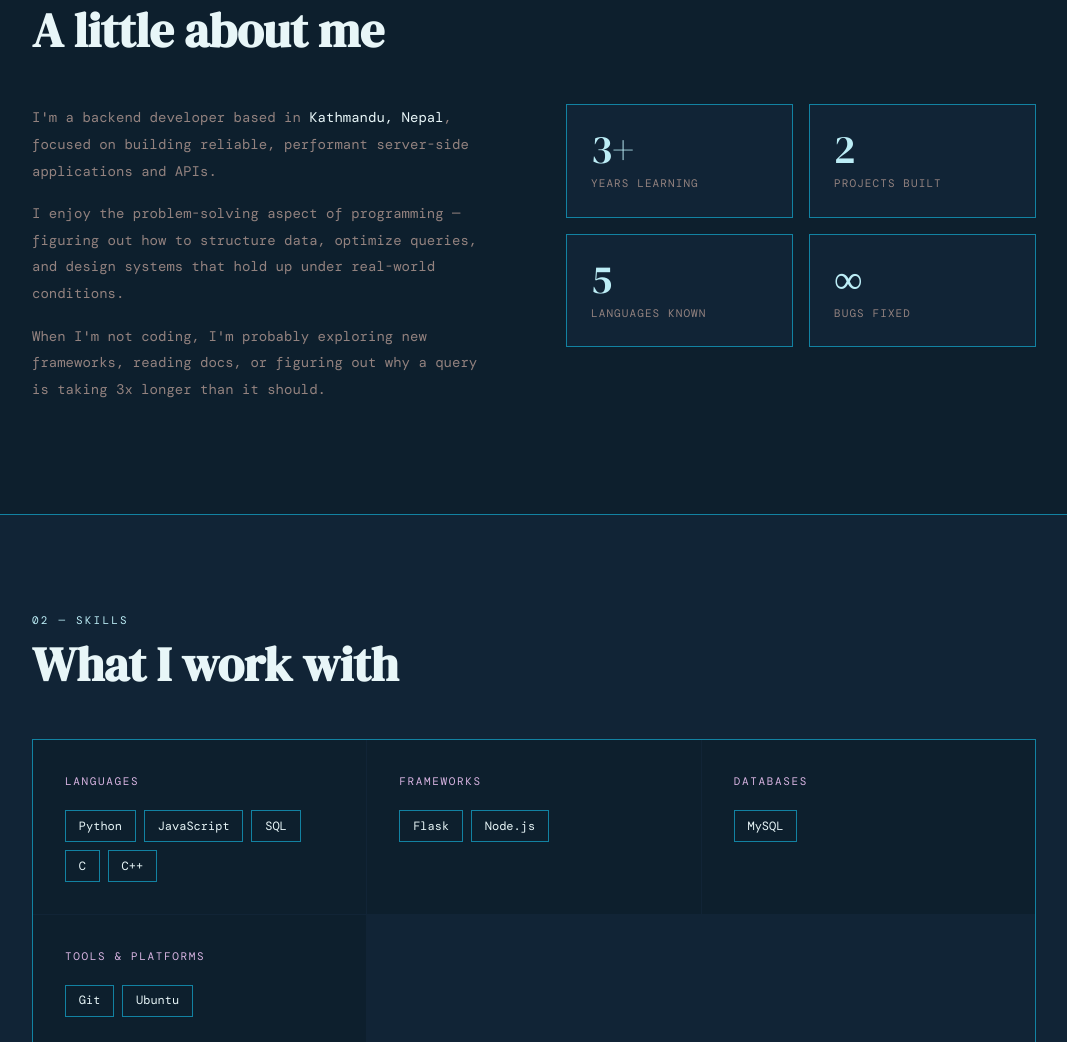
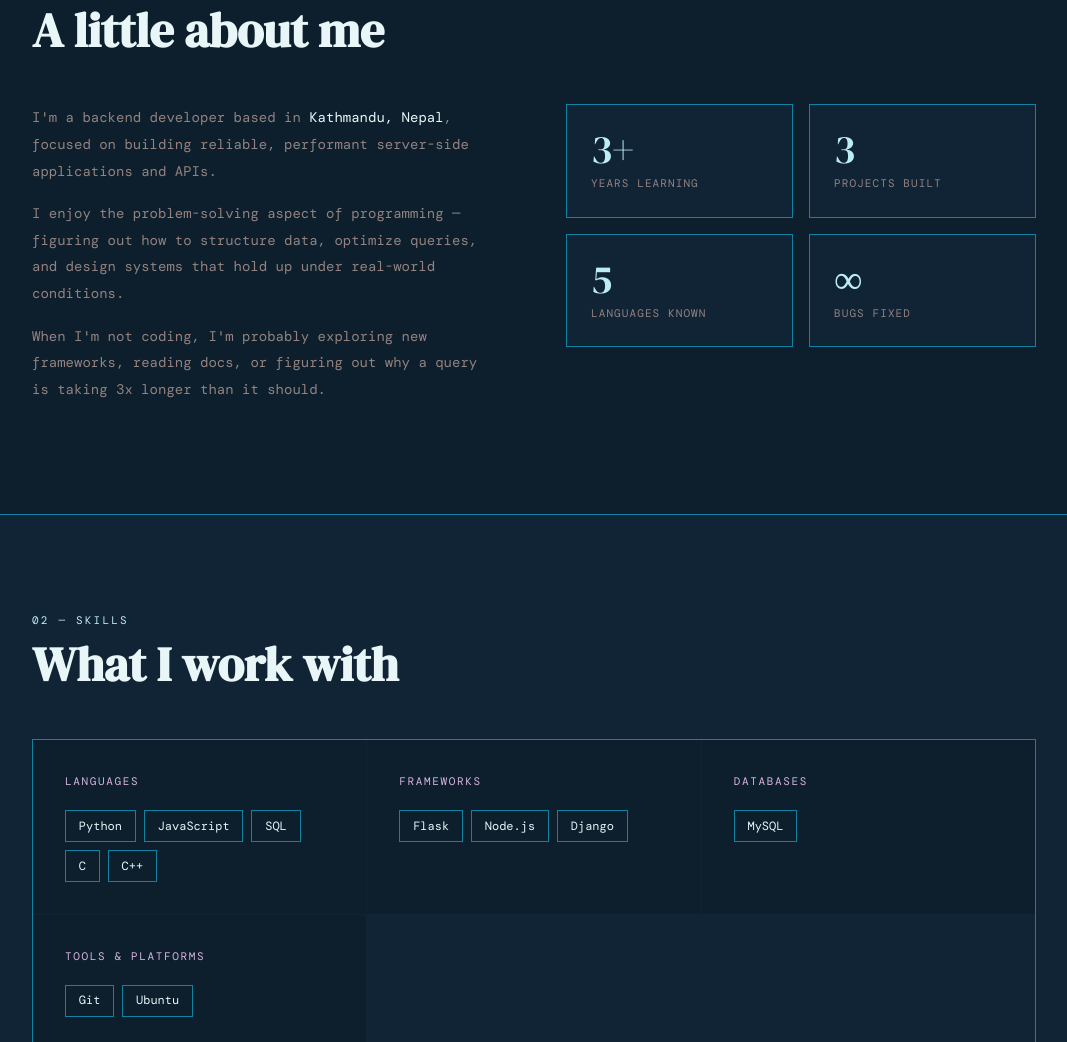
Before and after one commit to KritikaNp/Portfolio-Website, a plain HTML site: page index.html in a window 1280 px wide. Shown: the part 920-1962 px from the top of the page, without its empty margins (106-1173 px from the left). Drawn offline with nearby package versions, Linux system fonts and the light colour scheme; a web font is replaced by a local one.

```diff
--- a/index.html
+++ b/index.html
@@ -579,7 +579,7 @@
           <div class="stat-label">Years Learning</div>
         </div>
         <div class="stat-card">
-          <div class="stat-num">2</div>
+          <div class="stat-num">3</div>
           <div class="stat-label">Projects Built</div>
         </div>
         <div class="stat-card">
@@ -617,6 +617,7 @@
           <div class="skill-pills">
             <span class="pill">Flask</span>
             <span class="pill">Node.js</span>
+            <span class="pill">Django</span>
           </div>
         </div>
         <div class="skill-category">
```
